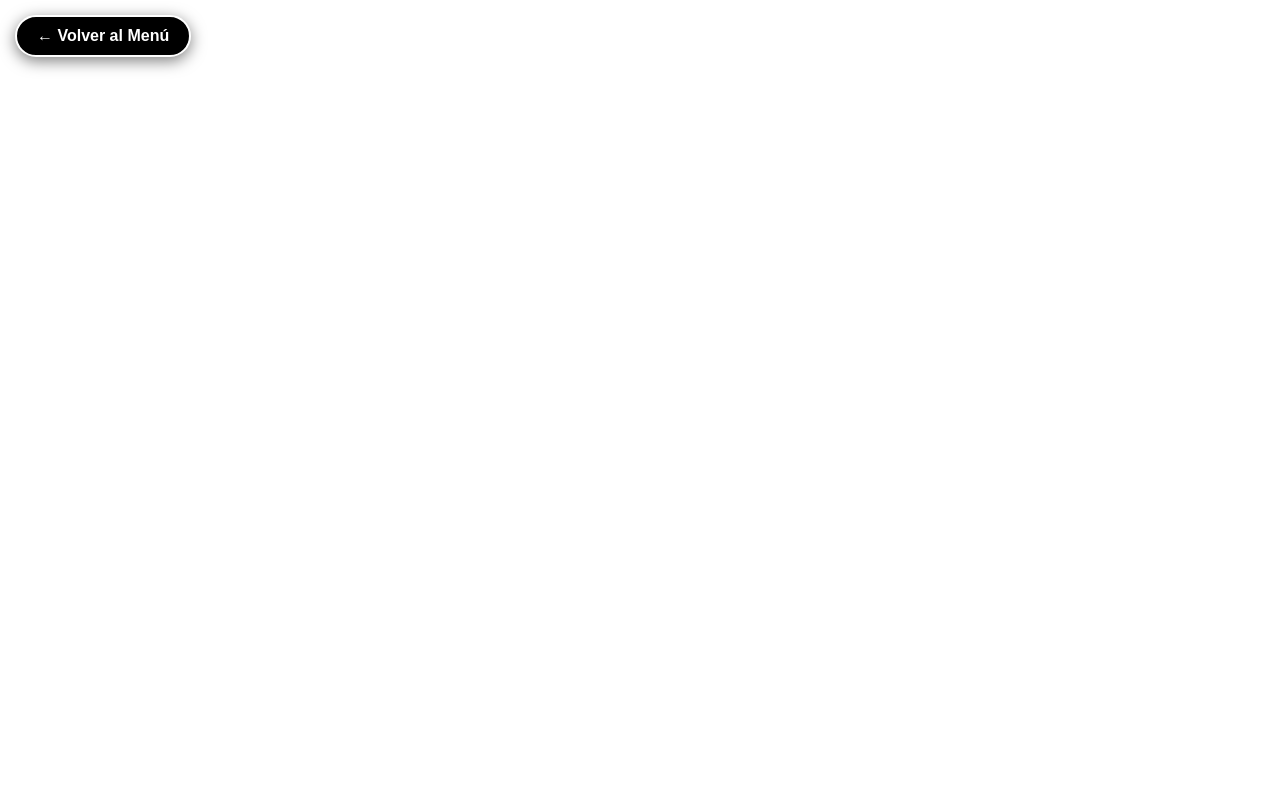
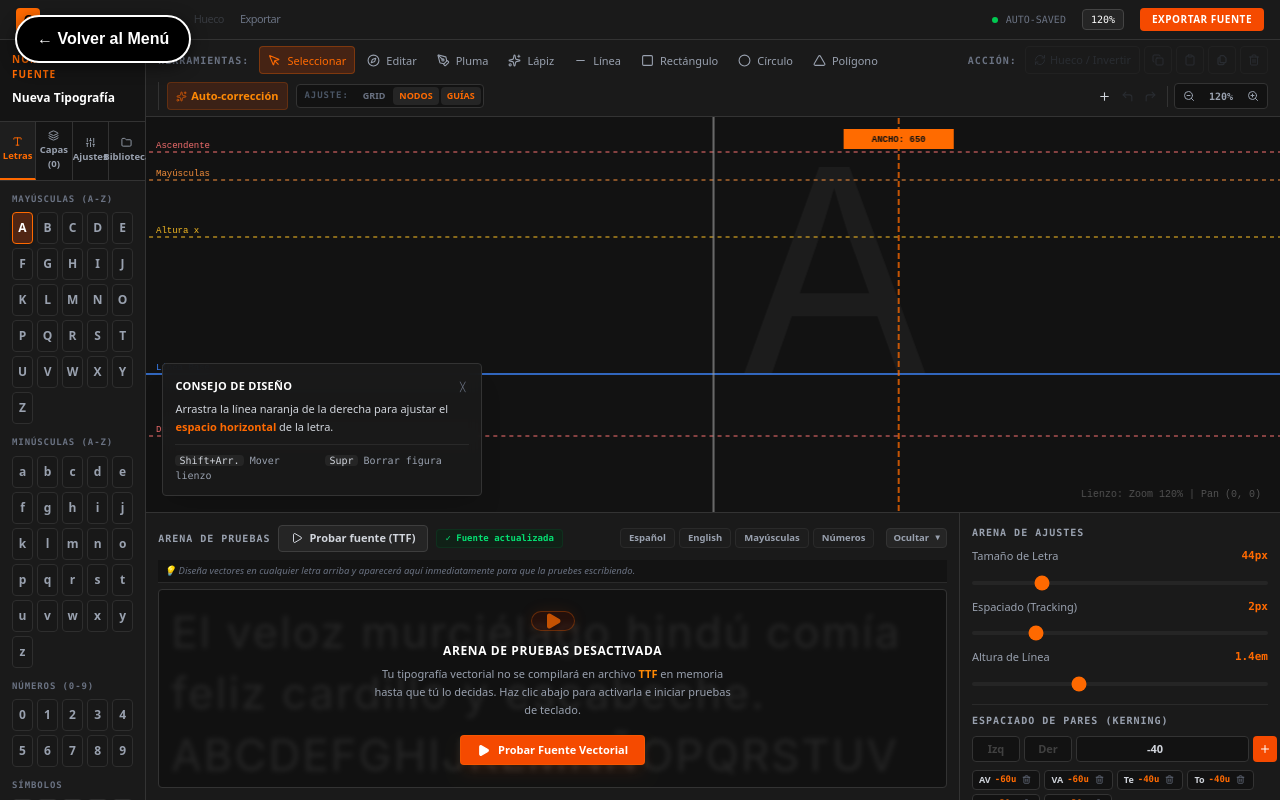
Before and after one commit to DilanGL/Dev-Suite-Tools, a plain HTML site: page diseñador-de-tipografias/index.html in a window 1280 px wide. Drawn offline with nearby package versions, Linux system fonts and the light colour scheme; files that its build step writes are made by us from their sources.

Commit message:
Update script and stylesheet links in index.html

```diff
--- a/diseñador-de-tipografias/index.html
+++ b/diseñador-de-tipografias/index.html
@@ -4,8 +4,8 @@
     <meta charset="UTF-8" />
     <meta name="viewport" content="width=device-width, initial-scale=1.0" />
     <title>Diseñador de Tipografías</title>
-    <script type="module" crossorigin src="./assets/index-hfJQHJJd.js"></script>
-    <link rel="stylesheet" crossorigin href="./assets/index-OIvzjhFK.css">
+    <script type="module" crossorigin src="./assets/index-hRpve13s.js"></script>
+    <link rel="stylesheet" crossorigin href="./assets/assets/index-BURwpTwD.css">
     <link rel="apple-touch-icon" sizes="180x180" href="./favicons/apple-touch-icon.png">
     <link rel="icon" type="image/png" sizes="32x32" href="./favicons/favicon-32x32.png">
     <link rel="icon" type="image/png" sizes="16x16" href="./favicons/favicon-16x16.png">
```
